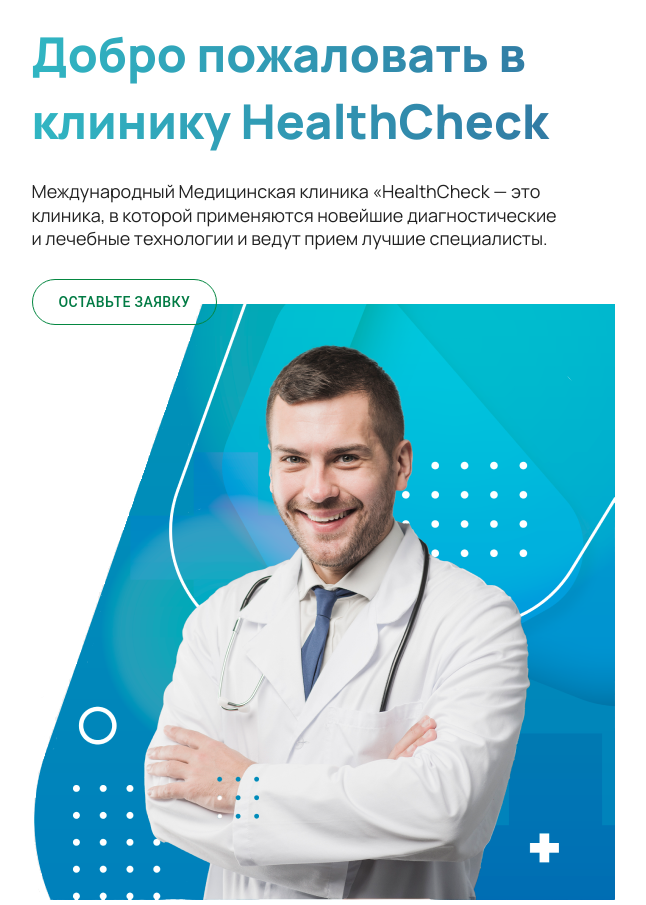
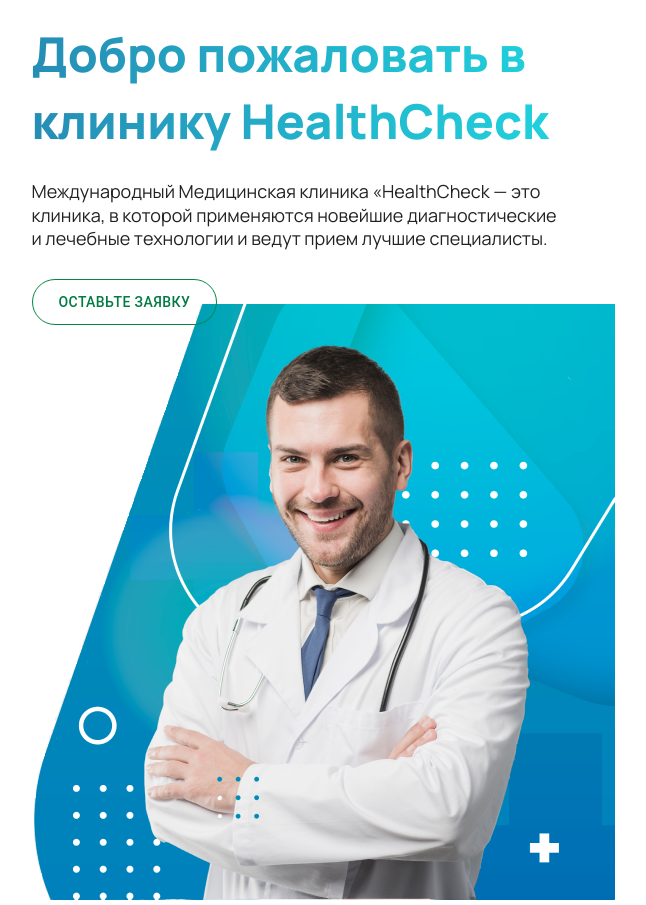
Before and after one commit to peaksoft-school/health-check-js11, a React (Create React App) app: page / in a window 1280 px wide. Shown: the whole page, without its empty margins (316-962 px from the left). Built offline with nearby package versions, Linux system fonts and the light colour scheme.

Commit message:
customized the text

```diff
--- a/src/components/Welcome.jsx
+++ b/src/components/Welcome.jsx
@@ -45,9 +45,9 @@ const StyledWelcome = styled('h1')(() => ({
    color: 'transparent',
    width: '36.563rem',
    marginBottom: '1.625rem',
-   backgroundImage: 'linear-gradient(90deg, #30CFD0 0%, #330867 )',
+   backgroundImage: 'linear-gradient(90deg, #330867 0%,#1deeee  )',
    backgroundSize: '300% 300%',
-   animation: 'moveGradient 5s linear infinite',
+   animation: 'moveGradient 3.5s linear infinite',
    '@keyframes moveGradient': {
       '0%': {
          backgroundPosition: '0% 50%',
```
